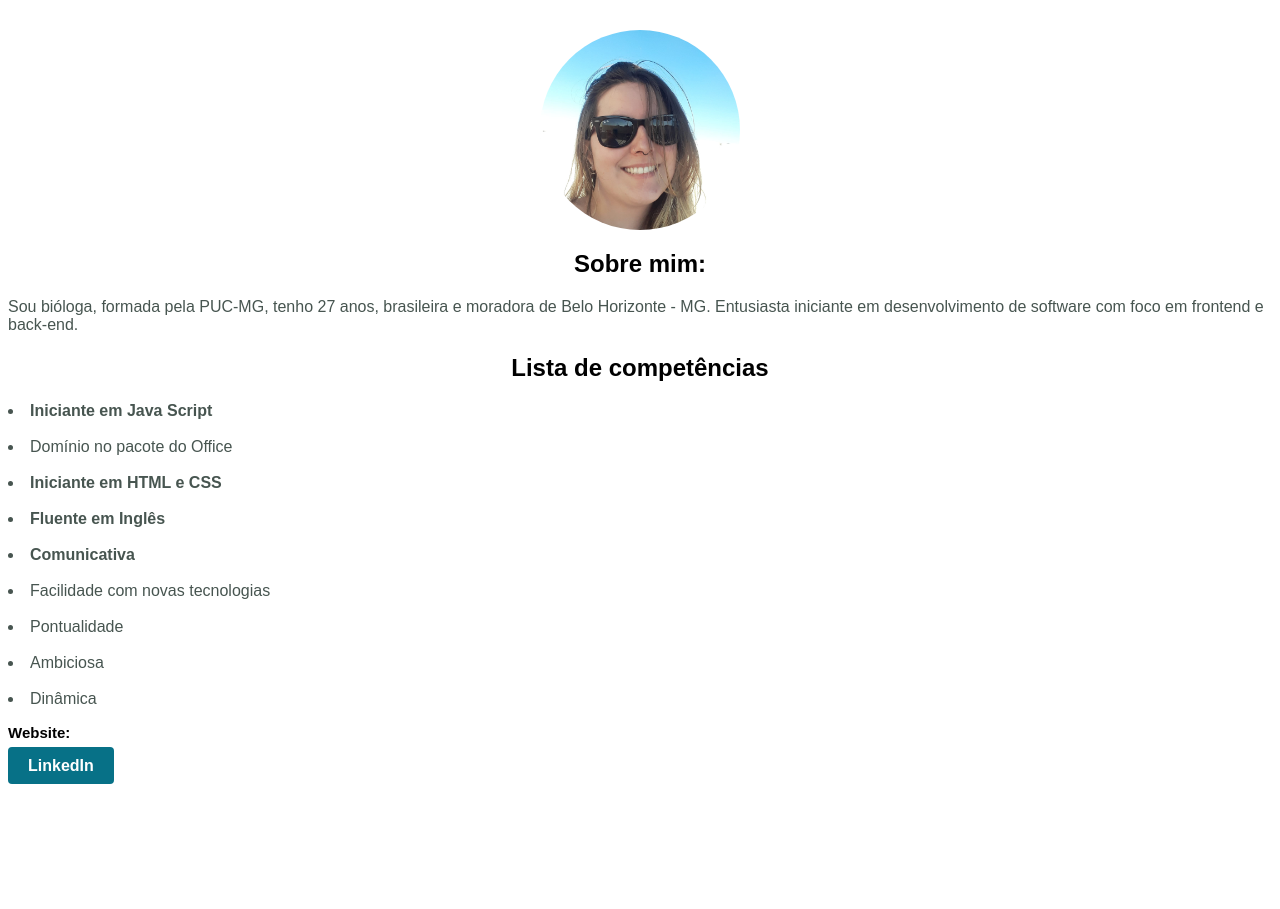
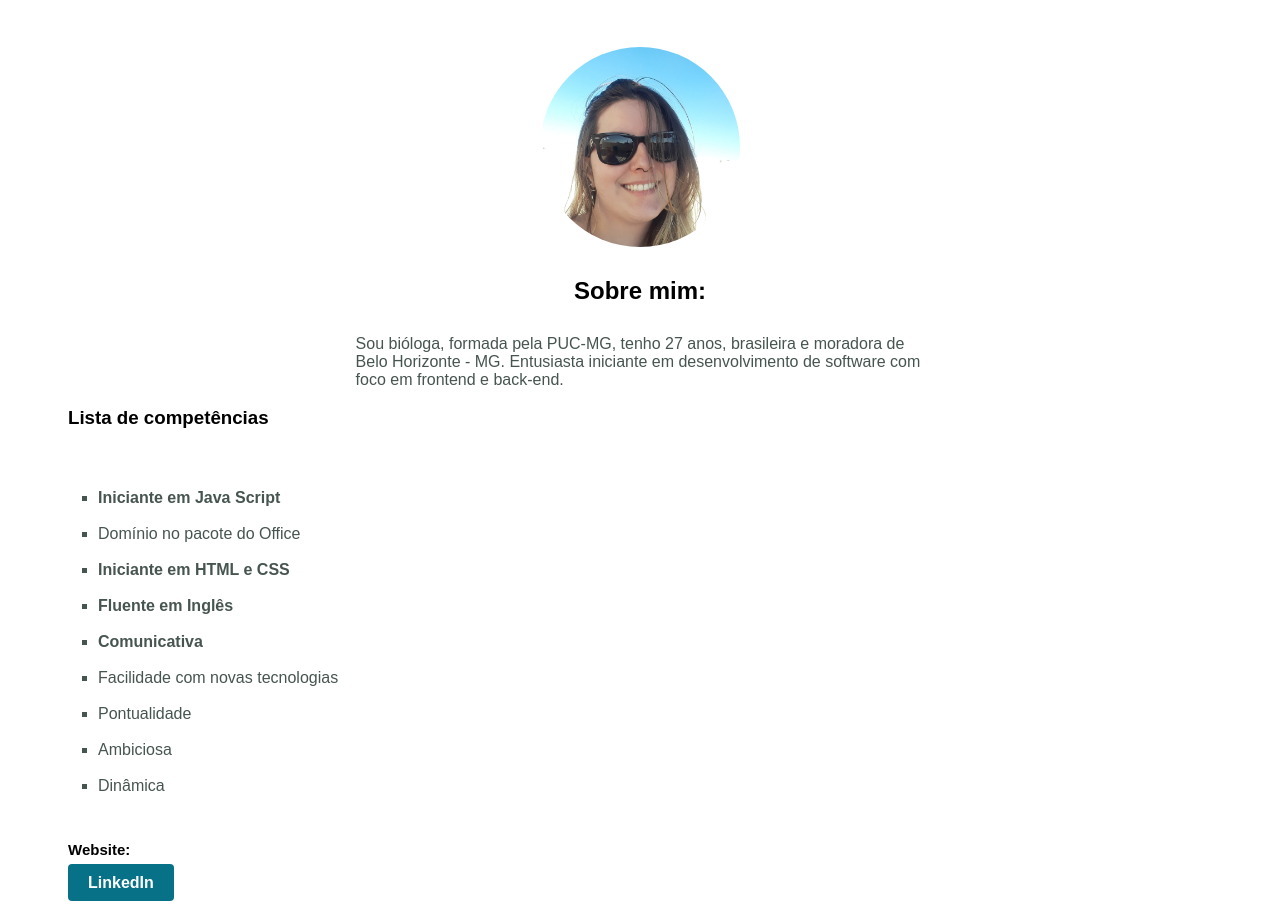
Before and after one commit to Ludilly/trybe-Exercises, a plain HTML site: page portifolio/index.html in a window 1280 px wide. Shown: the part 95-1004 px from the top of the page. Before the commit the page ends 887 px from the top, so only its background shows below. Drawn offline with Linux system fonts and the light colour scheme.

Commit message:
nova atualização do portifólio com alinhamentos

```diff
--- a/portifolio/index.html
+++ b/portifolio/index.html
@@ -1,56 +1,28 @@
 <!DOCTYPE html>
 <html lang="pt-br">
 <head>
+
     <meta charset="UTF-8">
+
     <title>Portifólio de Luiza Dilly</title>
-    <style>
 
-        h1{
-            font-family: 'Arial', Helvetica, sans-serif;
-            font-size: 50px;
-            text-align: center;
-            color: black;
-        }
-        .picture {
-        border-radius: 100%;
-        display: block;
-        margin-left: auto;
-        margin-right: auto
-        }
+    <link rel="stylesheet" href="style.css">
 
-        Body{
-            font-family: Arial, Helvetica, sans-serif;
-            Color: #475550;
-        }
-
-        .align{
-            text-align: center;
-            color: black;
-        }
-        .site{
-            color: black;
-            font-size: 15px;
-        }
-        .button {
-        color: white;
-        background-color:#077187;
-        padding: 10px 20px;
-        border-radius: 4px;
-        text-decoration: none;
-        font-size: 16px;
-        line-height: 20px;
-        font-weight: 700;
-    </style>
 </head>
     <body>
+
         <h1>Portifólio de Luiza Carvalho Dilly D'Angelo</h1>
+
             <img class="picture" src="imagens/Luiza.jpg" width="200px" alt="Foto de Luiza">
 
-        <h2 class="align"> Sobre mim: </h2>
-        <p></p>Sou bióloga, formada pela PUC-MG, tenho 27 anos, brasileira e moradora de Belo Horizonte - MG. Entusiasta iniciante em desenvolvimento de software com foco em frontend e back-end. </p>
-
-        <h2 class="align">Lista de competências</h2>
-
+                    <h2 class="align1"> Sobre mim: </h2>
+                        <div>
+                        <p class="alinhamento-txt">Sou bióloga, formada pela PUC-MG, tenho 27 anos, brasileira e moradora de Belo Horizonte - MG. Entusiasta iniciante em desenvolvimento de software com foco em frontend e back-end. </p>
+                        </div>
+                    <div>
+                        <h3 class="align2">Lista de competências</h2>
+                            <div>
+                                <ul class="list-align">
                                 <li><strong>Iniciante em Java Script</strong></li>
                                 <br><li>Domínio no pacote do Office</li>
                                 <br><li><strong>Iniciante em HTML e CSS</strong></li>
@@ -60,13 +32,12 @@
                                 <br><li>Pontualidade</li>
                                 <br><Li>Ambiciosa</Li>
                                 <br><li>Dinâmica</li>
-        </ul></p>
-
+                                </ul>
+                            </div>
+                    </div>
 
                             <h3 class="site">Website:</h3>   <a class="button" href="https://www.linkedin.com/in/luiza-carvalho-dilly-d-angelo-395832127/" target="_blank_">LinkedIn</a></p>
 
 
-
-
     </body>
 </html>
--- /dev/null
+++ b/portifolio/style.css
@@ -0,0 +1,66 @@
+
+        h1{
+            font-family: 'Arial', Helvetica, sans-serif;
+            font-size: 50px;
+            text-align: center;
+            color: black;
+            margin-bottom:50px;
+        }
+        .picture {
+            border-radius: 100%;
+            display: block;
+            margin-left: auto;
+            margin-right: auto;
+            margin-bottom:30px;
+        }
+
+        Body{
+            font-family: Arial, Helvetica, sans-serif;
+            Color: #475550;
+        }
+
+        .align1{
+            text-align: center;
+            color: black;
+            margin-bottom:30px;
+        }
+
+        .align2{
+            text-align: justify;
+            color: black;
+            margin-bottom:30px;
+            margin-left:60px;
+
+        }
+
+        .list-align{
+            padding:30px;
+            list-style: square;
+            text-align: justify;
+            margin-left:60px;
+        }
+
+        .site{
+            color: black;
+            font-size: 15px;
+            margin-left:60px;
+            margin-bottom:15px;
+        }
+
+        .alinhamento-txt{
+            max-width:45%;
+            margin:auto;
+            margin-bottom:10px;
+        }
+
+        .button {
+            color: white;
+            background-color:#077187;
+            padding: 10px 20px;
+            border-radius: 4px;
+            text-decoration: none;
+            font-size: 16px;
+            line-height: 20px;
+            font-weight: 700;
+            margin-left:60px;
+        }
```
Lines whose indentation alone changed are shown as unchanged.
